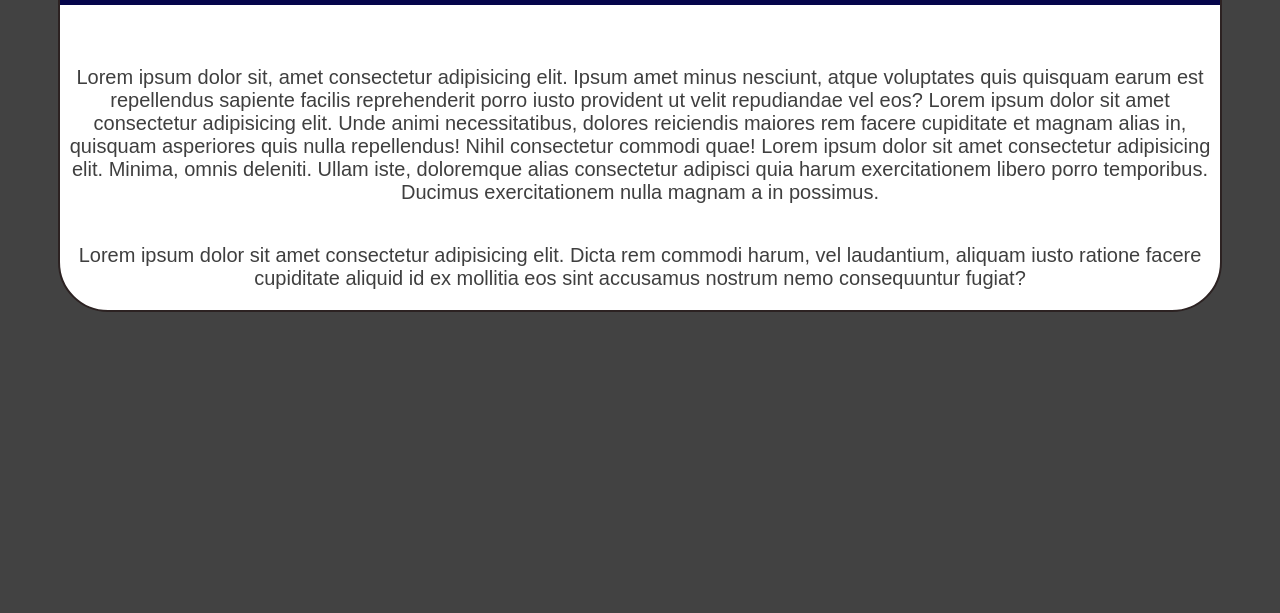
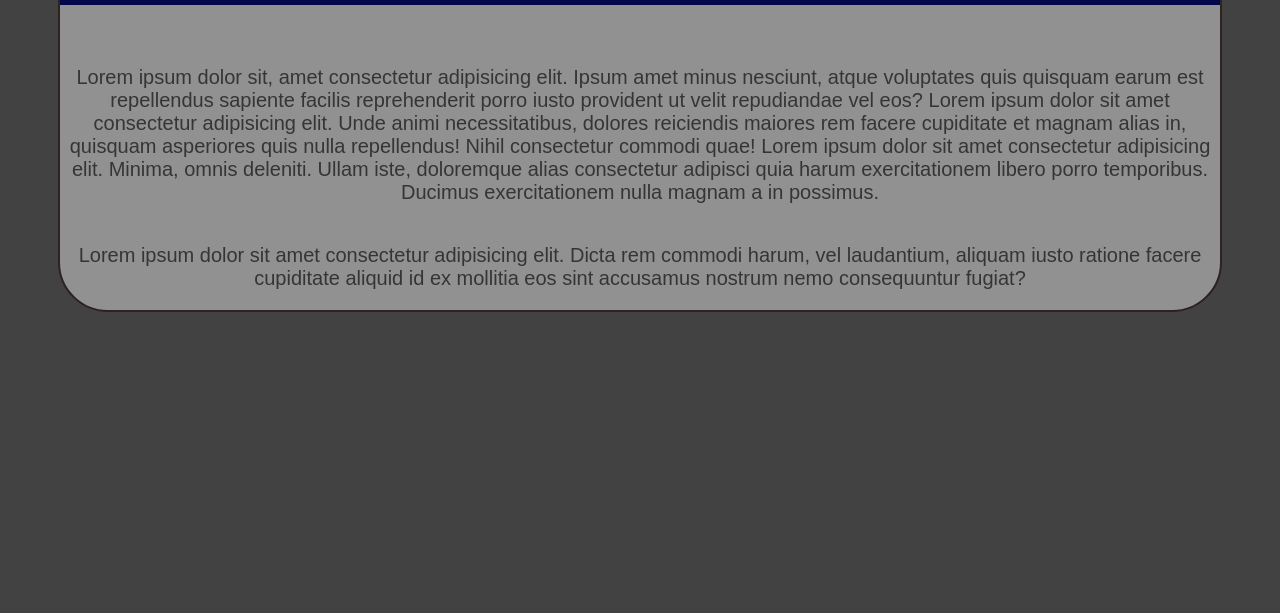
Before and after one commit to CristianHernandez750/pid, a plain HTML site: page index.html in a window 1280 px wide. Shown: the part 187-800 px from the top of the page. Drawn offline with Linux system fonts and the light colour scheme.

Commit message:
ultimo cambio en el header (terminado)

```diff
--- a/css/styles.css
+++ b/css/styles.css
@@ -12,14 +12,14 @@ body{
     flex-direction: column;
     margin: 0 auto;
     font-size: 20px;
-    color: rgb(63, 63, 63);
+    color: rgb(53, 53, 53);
 }
 #header{
     border: 2px solid rgb(44, 34, 34);
     margin: 50px;
     border-radius: 50px;
     padding: 0;
-    background-color: white;
+    background-color: rgb(145, 145, 145);
 }
 #title{
     font-size: 50px;
```
